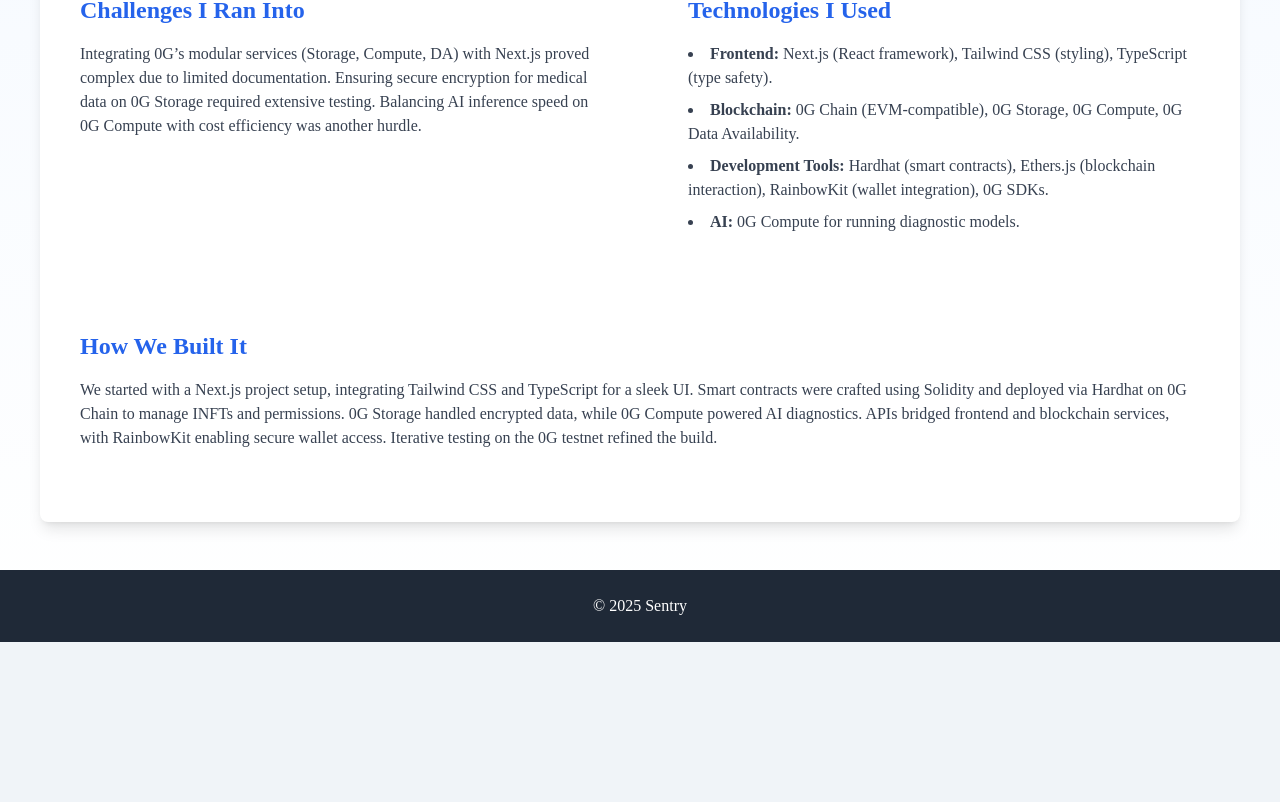
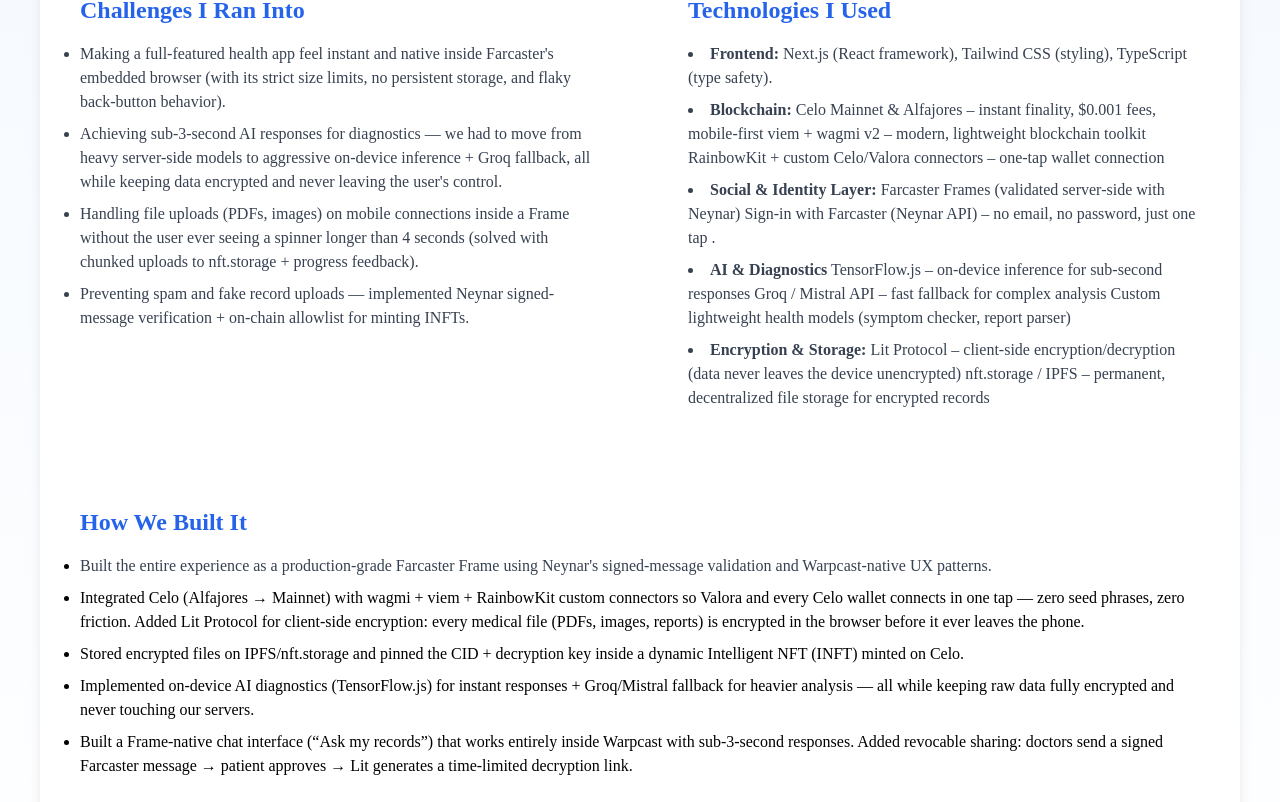
Before and after one commit to Wadill/sentry, a Next.js app in the folder sentry-dapp/: page / in a window 1280 px wide. Shown: the part 738-1540 px from the top of the page. Before the commit the page ends 1380 px from the top, so only its background shows below. Built offline with nearby package versions, Linux system fonts and the light colour scheme.

Commit message:
Ui updates

```diff
--- a/sentry-dapp/app/page.tsx
+++ b/sentry-dapp/app/page.tsx
@@ -49,7 +49,9 @@
           >
             <h2 className="text-2xl font-semibold text-blue-600 mb-4">What it Does</h2>
             <p className="text-gray-700">
-              0G is a decentralized AI-powered healthcare management app that empowers patients and providers with secure, transparent medical record storage, AI-driven diagnostics, and verifiable data sharing via Intelligent NFTs (INFTs) on the 0G blockchain.
+              Sentry is a decentralized AI-powered healthcare management app that empowers patients and providers with secure,
+              transparent medical record storage,
+              AI-driven diagnostics, and verifiable data sharing via Intelligent NFTs (INFTs) on the Celo chain.
             </p>
           </motion.div>
 
@@ -62,7 +64,9 @@
           >
             <h2 className="text-2xl font-semibold text-blue-600 mb-4">The Problem it Solves</h2>
             <p className="text-gray-700">
-              It addresses the lack of privacy, accessibility, and trust in traditional healthcare systems by offering a decentralized platform where patients control their data, healthcare providers access real-time insights, and AI diagnostics enhance treatment accuracy—all while mitigating data breaches and centralized control.
+              It addresses the lack of privacy, accessibility, and trust in traditional healthcare systems by offering a
+              decentralized platform where patients control their data, healthcare providers access real-time insights, and
+              AI diagnostics enhance treatment accuracy—all while mitigating data breaches and centralized control.
             </p>
           </motion.div>
 
@@ -74,9 +78,32 @@
             className="p-6"
           >
             <h2 className="text-2xl font-semibold text-blue-600 mb-4">Challenges I Ran Into</h2>
-            <p className="text-gray-700">
-              Integrating 0G’s modular services (Storage, Compute, DA) with Next.js proved complex due to limited documentation. Ensuring secure encryption for medical data on 0G Storage required extensive testing. Balancing AI inference speed on 0G Compute with cost efficiency was another hurdle.
-            </p>
+            <ul className="list-disc text-gray-700 space-y-2">
+              <li>
+              <p>
+                 Making a full-featured health app feel instant and native inside Farcaster's embedded browser
+                 (with its strict size limits, no persistent storage, and flaky back-button behavior).
+              </p>
+            </li>
+            <li>
+               <p>
+                 Achieving sub-3-second AI responses for diagnostics — we had to move from heavy server-side
+                 models to aggressive on-device inference + Groq fallback, all while keeping data encrypted
+                 and never leaving the user's control.
+               </p>
+            </li>
+            <li>
+               <p>
+                 Handling file uploads (PDFs, images) on mobile connections inside a Frame without the user ever
+                 seeing a spinner longer than 4 seconds (solved with chunked uploads to nft.storage + progress feedback).
+               </p>
+            </li>
+            <li>
+              <p>
+                 Preventing spam and fake record uploads — implemented Neynar signed-message verification + on-chain allowlist for minting INFTs.
+              </p>
+            </li>
+            </ul>
           </motion.div>
 
           {/* Technologies I Used */}
@@ -89,9 +116,20 @@
             <h2 className="text-2xl font-semibold text-blue-600 mb-4">Technologies I Used</h2>
             <ul className="list-disc list-inside text-gray-700 space-y-2">
               <li><strong>Frontend:</strong> Next.js (React framework), Tailwind CSS (styling), TypeScript (type safety).</li>
-              <li><strong>Blockchain:</strong> 0G Chain (EVM-compatible), 0G Storage, 0G Compute, 0G Data Availability.</li>
-              <li><strong>Development Tools:</strong> Hardhat (smart contracts), Ethers.js (blockchain interaction), RainbowKit (wallet integration), 0G SDKs.</li>
-              <li><strong>AI:</strong> 0G Compute for running diagnostic models.</li>
+              <li><strong>Blockchain:</strong> Celo Mainnet & Alfajores – instant finality, $0.001 fees, mobile-first
+                    viem + wagmi v2 – modern, lightweight blockchain toolkit
+                    RainbowKit + custom Celo/Valora connectors – one-tap wallet connection
+              </li>
+              <li><strong>Social & Identity Layer:</strong> Farcaster Frames (validated server-side with Neynar)
+                  Sign-in with Farcaster (Neynar API) – no email, no password, just one tap
+              .</li>
+              <li><strong>AI & Diagnostics</strong> TensorFlow.js – on-device inference for sub-second responses
+                  Groq / Mistral API – fast fallback for complex analysis
+                  Custom lightweight health models (symptom checker, report parser)
+              </li>
+              <li><strong>Encryption & Storage:</strong> Lit Protocol – client-side encryption/decryption (data never leaves the device unencrypted)
+                   nft.storage / IPFS – permanent, decentralized file storage for encrypted records
+              </li>
             </ul>
           </motion.div>
 
@@ -103,9 +141,40 @@
             className="p-6 md:col-span-2"
           >
             <h2 className="text-2xl font-semibold text-blue-600 mb-4">How We Built It</h2>
-            <p className="text-gray-700">
-              We started with a Next.js project setup, integrating Tailwind CSS and TypeScript for a sleek UI. Smart contracts were crafted using Solidity and deployed via Hardhat on 0G Chain to manage INFTs and permissions. 0G Storage handled encrypted data, while 0G Compute powered AI diagnostics. APIs bridged frontend and blockchain services, with RainbowKit enabling secure wallet access. Iterative testing on the 0G testnet refined the build.
-            </p>
+            <ul className="list-disc space-y-2">
+              <li>
+                <p className="text-gray-700">
+                 Built the entire experience as a production-grade Farcaster Frame using Neynar's signed-message validation
+                 and Warpcast-native UX patterns.
+                 </p>
+              </li>
+              <li>
+                <p>
+                 Integrated Celo (Alfajores → Mainnet) with wagmi + viem + RainbowKit custom connectors so Valora and every
+                 Celo wallet connects in one tap — zero seed phrases, zero friction.
+                 Added Lit Protocol for client-side encryption: every medical file (PDFs, images, reports) is encrypted in the
+                 browser before it ever leaves the phone.
+                </p>
+              </li>
+              <li>
+                <p>
+                  Stored encrypted files on IPFS/nft.storage and pinned the CID + decryption key inside a dynamic Intelligent NFT (INFT) minted
+                  on Celo.
+                 </p>
+              </li>
+              <li>
+                <p>
+                  Implemented on-device AI diagnostics (TensorFlow.js) for instant responses + Groq/Mistral fallback for heavier analysis — all
+                  while keeping raw data fully encrypted and never touching our servers.
+                 </p>
+              </li>
+              <li>
+                <p>
+                   Built a Frame-native chat interface (“Ask my records”) that works entirely inside Warpcast with sub-3-second responses.
+                   Added revocable sharing: doctors send a signed Farcaster message → patient approves → Lit generates a time-limited decryption link.
+                </p>
+              </li>
+            </ul>
           </motion.div>
         </div>
       </section>
```
